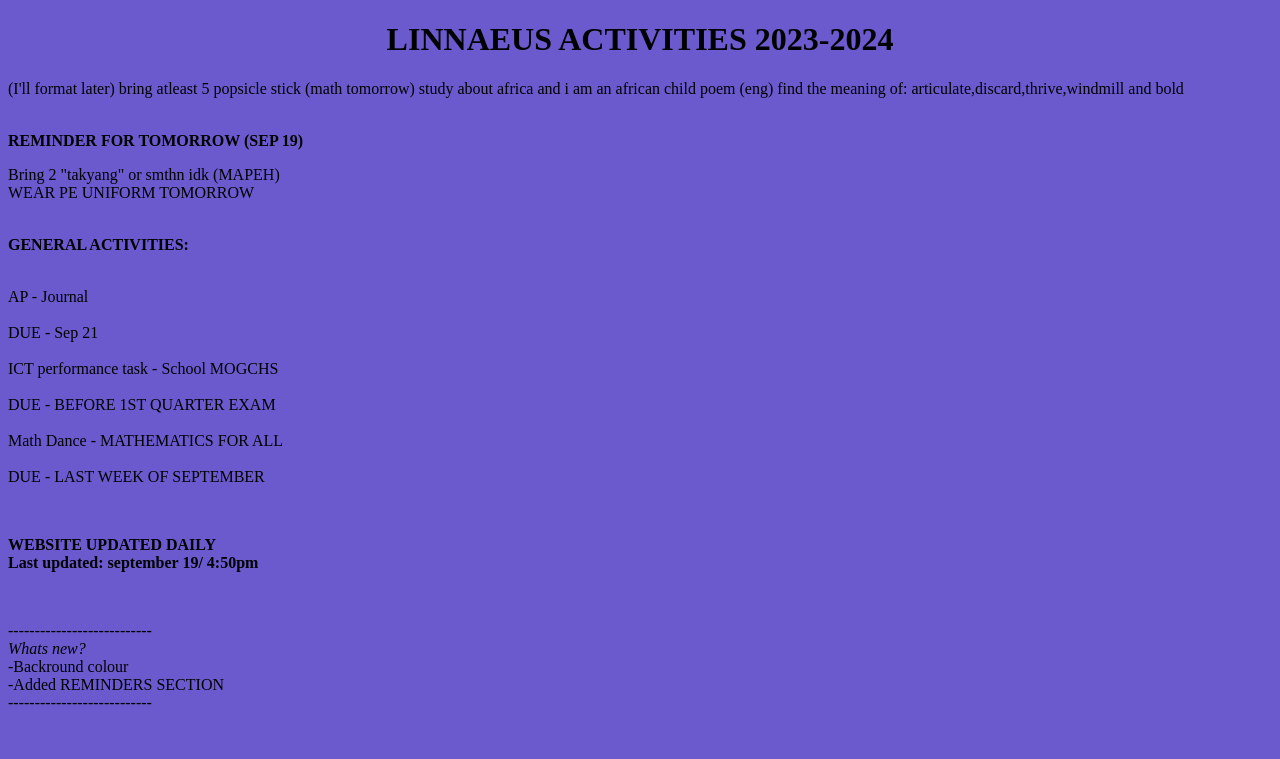
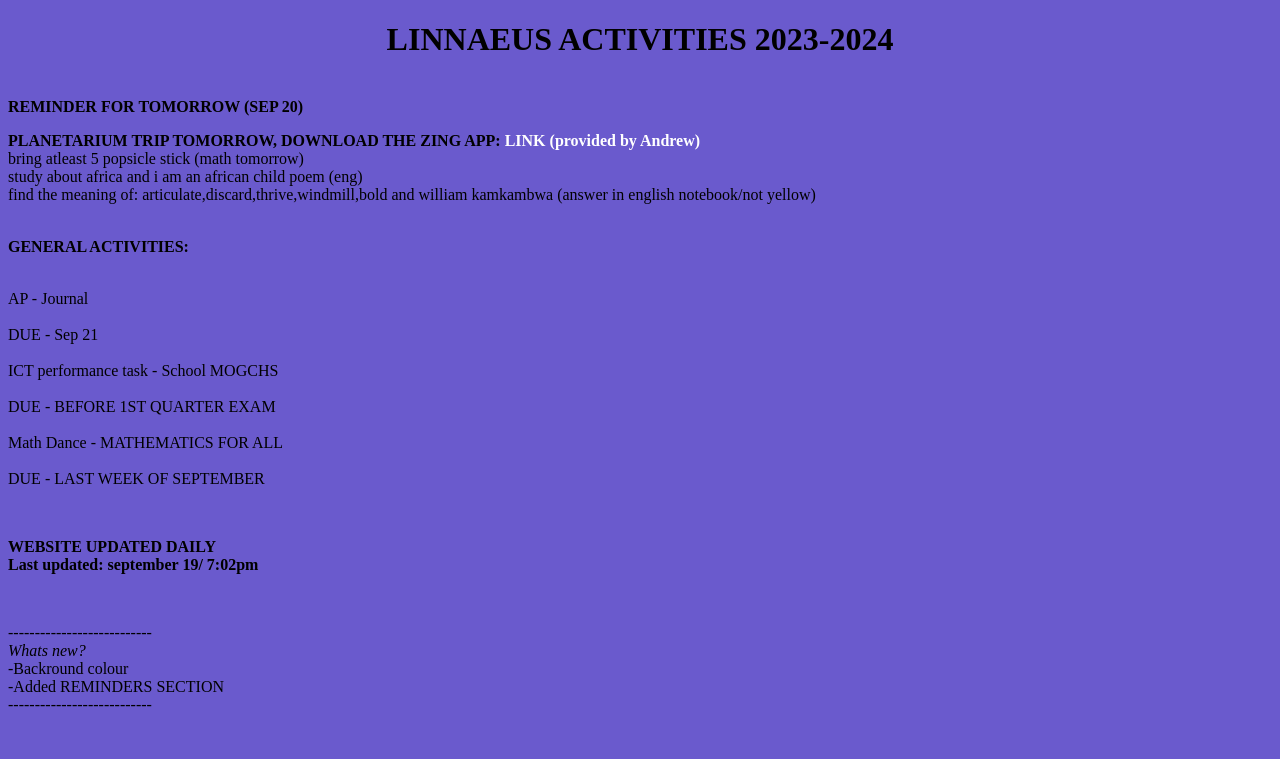
Before and after one commit to CubeOfJazz/Linnaeus_Assignments, a plain HTML site: page index.html in a window 1280 px wide. Shown: the top 759 px of the page. Drawn offline with Linux system fonts and the light colour scheme.

Commit message:
Update index.html

```diff
--- a/index.html
+++ b/index.html
@@ -33,18 +33,18 @@
         </style>
 </head>
 <body bgcolor="SlateBlue">
-    <p>(I'll format later)
-        bring atleast 5 popsicle stick (math tomorrow)
-        study about africa and i am an african child poem (eng)
-        find the meaning of: articulate,discard,thrive,windmill and bold
     </p>
     <br>
-    <b>REMINDER FOR TOMORROW (SEP 19)</b>
+    <b>REMINDER FOR TOMORROW (SEP 20)</b>
     <br>
     <p>
-      Bring 2 "takyang" or smthn idk (MAPEH)
+      <b>PLANETARIUM TRIP TOMORROW, DOWNLOAD THE ZING APP: <a href="https://zing.onelink.me/v5ay/centrio">LINK (provided by Andrew)</a></b>
       <br>
-      WEAR PE UNIFORM TOMORROW
+      bring atleast 5 popsicle stick (math tomorrow)
+      <br>
+      study about africa and i am an african child poem (eng)
+      <br>
+      find the meaning of: articulate,discard,thrive,windmill,bold and william kamkambwa (answer in english notebook/not yellow)
     </p>
     <br>
     <b>GENERAL ACTIVITIES:</b>
@@ -73,7 +73,7 @@
     <p>
         <b>WEBSITE UPDATED DAILY
             <br>
-            Last updated: september 19/ 4:50pm
+            Last updated: september 19/ 7:02pm
             <br>
         </b>
     </p>
```
